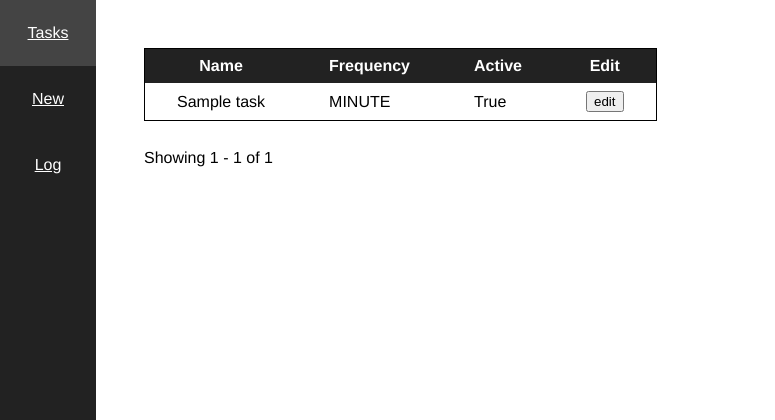
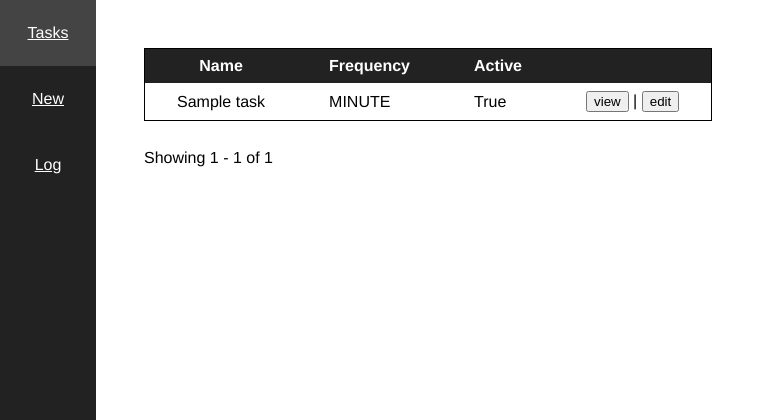
Before and after one commit to baely/DjangoTaskScheduler, a Django app: page /task/list in a window 1280 px wide. Shown: the top 420 px of the page, without its empty margins (0-775 px from the left). Run offline with Django 3.2, Linux system fonts and the light colour scheme; tables that the repository leaves empty hold one stand-in row (values such as "Sample post").

Commit message:
Task view

```diff
--- a/DjangoTaskScheduler/models.py
+++ b/DjangoTaskScheduler/models.py
@@ -43,6 +43,11 @@ class TaskForm(ModelForm):
         fields = ["name", "frequency", "active", "script"]
 
 
+class TaskView(DetailView):
+    model = Task
+    template_name = "task/view.html"
+
+
 class TaskList(ListView):
     model = Task
     ordering = ["id"]
--- a/DjangoTaskScheduler/urls.py
+++ b/DjangoTaskScheduler/urls.py
@@ -16,12 +16,13 @@ Including another URLconf
 from django.contrib import admin
 from django.urls import path
 from django.views.generic.base import RedirectView
-from .models import LogList, LogView, TaskList
+from .models import LogList, LogView, TaskList, TaskView
 from .views import task_create, task_edit
 
 urlpatterns = [
     path("task/create", task_create, name="task_create"),
     path("task/edit/<int:pk>", task_edit, name="task_edit"),
+    path("task/view/<int:pk>", TaskView.as_view(), name="task_view"),
     path("task/list", TaskList.as_view(), name="task_list"),
     path("task/log", LogList.as_view(), name="log_list"),
     path("task/log/view/<int:pk>", LogView.as_view(), name="log_view"),
--- a/templates/task/list.html
+++ b/templates/task/list.html
@@ -6,7 +6,7 @@
         <th>Name</th>
         <th>Frequency</th>
         <th>Active</th>
-        <th>Edit</th>
+        <th></th>
     </tr>
     </thead>
     <tbody>
@@ -15,7 +15,8 @@
         <td>{{ task.name }}</td>
         <td>{{ task.frequency }}</td>
         <td>{{ task.active }}</td>
-        <td><button onclick="window.location.href='/task/edit/{{ task.id }}'">edit</button></td>
+        <td><button onclick="window.location.href='/task/view/{{ task.id }}'">view</button> |
+            <button onclick="window.location.href='/task/edit/{{ task.id }}'">edit</button></td>
     </tr>
     {% endfor %}
     </tbody>
--- a/templates/task/logview.html
+++ b/templates/task/logview.html
@@ -3,7 +3,7 @@
 <table>
     <thead>
     <tr>
-        <th colspan="2">{{ object.task.name }}</th>
+        <th colspan="2"><a href="/task/view/{{ object.task.id }}">{{ object.task.name }}</a></th>
     </tr>
     </thead>
     <tbody>
```
Also changed, not shown: templates/task/view.html (added, +15 -0 lines).
